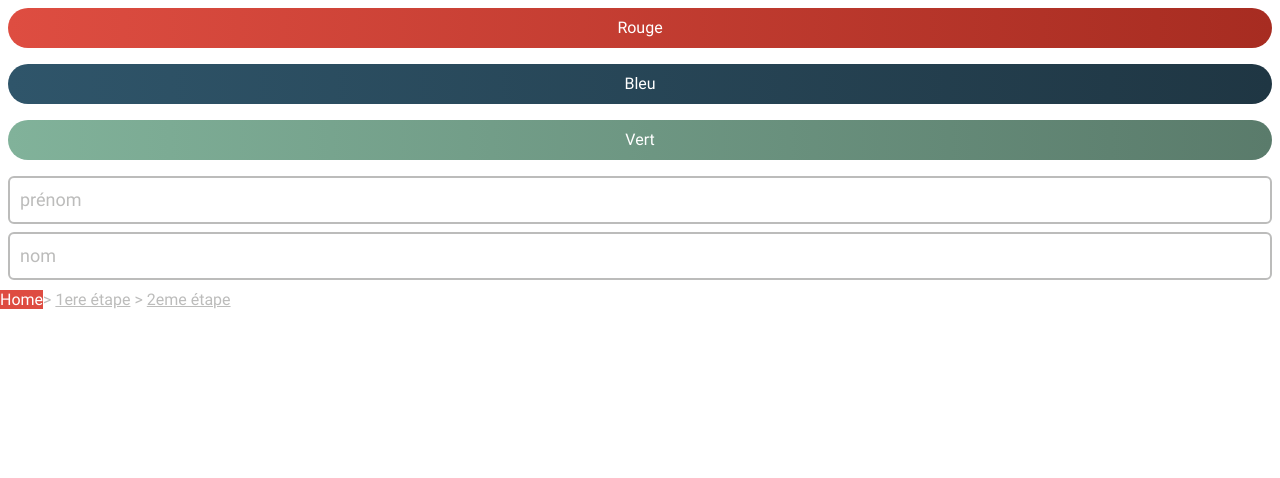
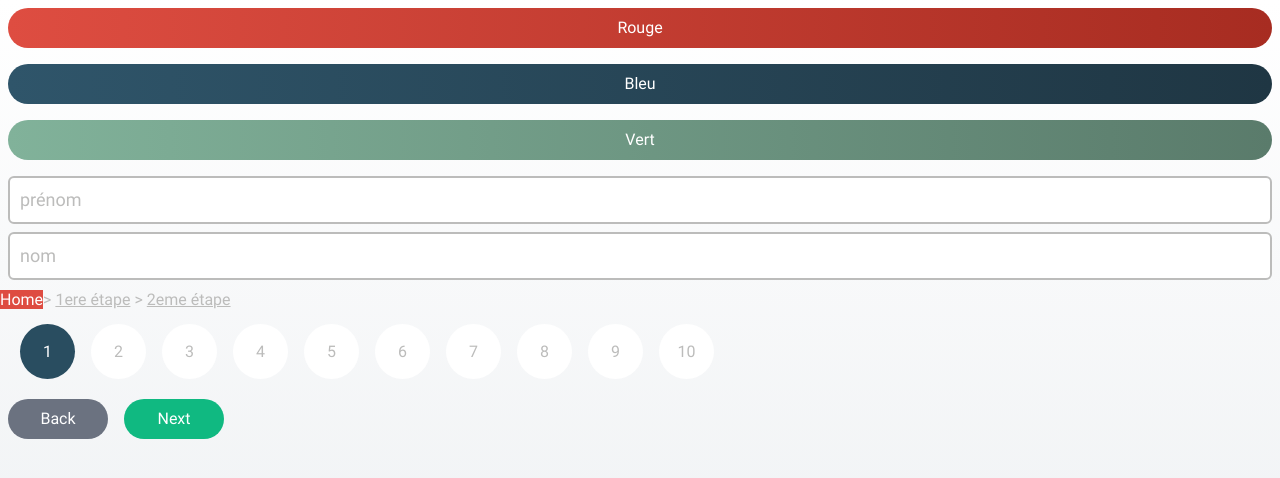
Before and after one commit to YellowError/OwwI, a Next.js app: page /test in a window 1280 px wide. Shown: the top 478 px of the page. Built offline with nearby package versions, Linux system fonts and the light colour scheme.

Commit message:
ajout du stepbystep pour estimation en component + boutons next / back cliquable pour l'effet

```diff
--- a/components/floatingInput.js
+++ b/components/floatingInput.js
@@ -3,14 +3,14 @@ import React, { useState } from "react";
 const FloatingInput = ({ label, type = "text" }) => {
   const [isActive, setIsActive] = useState(false);
   const [value, setValue] = useState("");
-  function handleTextChange(text) {
+  const handleTextChange = (text) => {
     setValue(text);
     if (text !== "") {
       setIsActive(true);
     } else {
       setIsActive(false);
     }
-  }
+  };
 
   return (
     <div className="float-label">
--- /dev/null
+++ b/components/stepNavMenu.js
@@ -0,0 +1,210 @@
+import React, { useState } from "react";
+
+const StepNavMenu = () => {
+  const [compteur, setCompteur] = useState(1);
+  const [isStep1Default, setIsStep1Default] = useState(true);
+  const [isStep1Completed, setStep1Completed] = useState(false);
+  const [isStep2Completed, setStep2Completed] = useState(false);
+  const [isStep3Completed, setStep3Completed] = useState(false);
+  const [isStep4Completed, setStep4Completed] = useState(false);
+  const [isStep5Completed, setStep5Completed] = useState(false);
+  const [isStep6Completed, setStep6Completed] = useState(false);
+  const [isStep7Completed, setStep7Completed] = useState(false);
+  const [isStep8Completed, setStep8Completed] = useState(false);
+  const [isStep9Completed, setStep9Completed] = useState(false);
+  const [isStep10Completed, setStep10Completed] = useState(false);
+  const [isStep2Current, setStep2Current] = useState(false);
+  const [isStep3Current, setStep3Current] = useState(false);
+  const [isStep4Current, setStep4Current] = useState(false);
+  const [isStep5Current, setStep5Current] = useState(false);
+  const [isStep6Current, setStep6Current] = useState(false);
+  const [isStep7Current, setStep7Current] = useState(false);
+  const [isStep8Current, setStep8Current] = useState(false);
+  const [isStep9Current, setStep9Current] = useState(false);
+  const [isStep10Current, setStep10Current] = useState(false);
+
+  const btnNext = () => {
+    if (compteur === 1) {
+      setStep1Completed(true);
+      setIsStep1Default(false);
+      setStep2Current(true);
+      setCompteur(compteur + 1);
+    }
+    if (compteur === 2) {
+      setStep2Completed(true);
+      setStep3Current(true);
+      setCompteur(compteur + 1);
+    }
+    if (compteur === 3) {
+      setStep3Completed(true);
+      setStep4Current(true);
+      setCompteur(compteur + 1);
+    }
+    if (compteur === 4) {
+      setStep4Completed(true);
+      setStep5Current(true);
+      setCompteur(compteur + 1);
+    }
+    if (compteur === 5) {
+      setStep5Completed(true);
+      setStep6Current(true);
+      setCompteur(compteur + 1);
+    }
+    if (compteur === 6) {
+      setStep6Completed(true);
+      setStep7Current(true);
+      setCompteur(compteur + 1);
+    }
+    if (compteur === 7) {
+      setStep7Completed(true);
+      setStep8Current(true);
+      setCompteur(compteur + 1);
+    }
+    if (compteur === 8) {
+      setStep8Completed(true);
+      setStep9Current(true);
+      setCompteur(compteur + 1);
+    }
+    if (compteur === 9) {
+      setStep9Completed(true);
+      setStep10Current(true);
+      setCompteur(compteur + 1);
+    }
+  };
+
+  const btnBack = () => {
+    if (compteur === 2) {
+      setStep1Completed(false);
+      setIsStep1Default(true);
+      setStep2Current(false);
+      setCompteur(compteur - 1);
+    }
+    if (compteur === 3) {
+      setStep2Completed(false);
+      setStep3Current(false);
+      setCompteur(compteur - 1);
+    }
+    if (compteur === 4) {
+      setStep3Completed(false);
+      setStep4Current(false);
+      setCompteur(compteur - 1);
+    }
+    if (compteur === 5) {
+      setStep4Completed(false);
+      setStep5Current(false);
+      setCompteur(compteur - 1);
+    }
+    if (compteur === 6) {
+      setStep5Completed(false);
+      setStep6Current(false);
+      setCompteur(compteur - 1);
+    }
+    if (compteur === 7) {
+      setStep6Completed(false);
+      setStep7Current(false);
+      setCompteur(compteur - 1);
+    }
+    if (compteur === 8) {
+      setStep7Completed(false);
+      setStep8Current(false);
+      setCompteur(compteur - 1);
+    }
+    if (compteur === 9) {
+      setStep8Completed(false);
+      setStep9Current(false);
+      setCompteur(compteur - 1);
+    }
+    if (compteur === 10) {
+      setStep9Completed(false);
+      setStep10Current(false);
+      setCompteur(compteur - 1);
+    }
+  };
+
+  return (
+    <div>
+      <ul className="flex items-center content">
+        <li
+          className={`${isStep1Completed ? "completed" : ""} ${
+            isStep1Default ? "firstOne" : ""
+          }`}
+        >
+          1
+        </li>
+        <li
+          className={`${isStep2Completed ? "completed" : ""} ${
+            isStep2Current ? "current" : ""
+          }`}
+        >
+          2
+        </li>
+        <li
+          className={`${isStep3Completed ? "completed" : ""} ${
+            isStep3Current ? "current" : ""
+          }`}
+        >
+          3
+        </li>
+        <li
+          className={`${isStep4Completed ? "completed" : ""} ${
+            isStep4Current ? "current" : ""
+          }`}
+        >
+          4
+        </li>
+        <li
+          className={`${isStep5Completed ? "completed" : ""} ${
+            isStep5Current ? "current" : ""
+          }`}
+        >
+          5
+        </li>
+        <li
+          className={`${isStep6Completed ? "completed" : ""} ${
+            isStep6Current ? "current" : ""
+          }`}
+        >
+          6
+        </li>
+        <li
+          className={`${isStep7Completed ? "completed" : ""} ${
+            isStep7Current ? "current" : ""
+          }`}
+        >
+          7
+        </li>
+        <li
+          className={`${isStep8Completed ? "completed" : ""} ${
+            isStep8Current ? "current" : ""
+          }`}
+        >
+          8
+        </li>
+        <li
+          className={`${isStep9Completed ? "completed" : ""} ${
+            isStep9Current ? "current" : ""
+          }`}
+        >
+          9
+        </li>
+        <li
+          className={`${isStep10Completed ? "completed" : ""} ${
+            isStep10Current ? "lastOne" : ""
+          }`}
+        >
+          10
+        </li>
+      </ul>
+      <div className="btn-container">
+        <button className="btn bg-gray-500" id="Back" onClick={btnBack}>
+          Back
+        </button>
+        <button className="btn bg-green-500" id="Next" onClick={btnNext}>
+          Next
+        </button>
+      </div>
+    </div>
+  );
+};
+
+export default StepNavMenu;
--- a/pages/test.js
+++ b/pages/test.js
@@ -1,5 +1,6 @@
 import React, { useState } from "react";
 import FloatingInput from "../components/floatingInput";
+import StepNavMenu from "../components/stepNavMenu";
 
 const test = () => {
   return (
@@ -31,6 +32,8 @@ const test = () => {
           </li>
         </ul>
       </nav>
+
+      <StepNavMenu />
     </div>
   );
 };
--- a/styles/global.css
+++ b/styles/global.css
@@ -54,6 +54,15 @@ body {
   margin: 0;
   font-family: "textRegular";
 }
+body {
+  background: rgb(255, 255, 255);
+  background: linear-gradient(
+    180deg,
+    rgba(255, 255, 255, 1) 0%,
+    rgba(234, 237, 240, 1) 100%
+  );
+  min-height: 100vh;
+}
 
 *,
 *:before,
@@ -79,6 +88,7 @@ img {
     rgba(167, 44, 33, 1) 100%
   );
 }
+
 .btnRed:hover {
   background: rgb(222, 77, 65);
   background: linear-gradient(
@@ -105,6 +115,7 @@ img {
     rgba(31, 54, 67, 1) 100%
   );
 }
+
 .btnGreen {
   background: rgb(129, 178, 154);
   background: linear-gradient(
@@ -113,6 +124,7 @@ img {
     rgba(90, 123, 107, 1) 100%
   );
 }
+
 .btnGreen:hover {
   background: rgb(129, 178, 154);
   background: linear-gradient(
@@ -184,6 +196,7 @@ img {
   fill: #de4c41;
   color: #fff;
 }
+
 .linkArialHome:hover {
   background-color: #294d60;
   fill: #294d60;
@@ -199,6 +212,7 @@ img {
   content: ">";
   color: #bcbcbb;
 }
+
 .filArial li:last-child:after,
 .filArial:first-child:after {
   content: "";
@@ -207,3 +221,71 @@ img {
 .linkArial:hover {
   color: #294d60;
 }
+
+.content {
+  @apply m-3;
+  color: #bcbcbb;
+  overflow-x: scroll;
+  flex-wrap: nowrap;
+}
+
+.content::-webkit-scrollbar {
+  display: none;
+}
+
+.content:before,
+.content:after {
+  content: " ";
+  display: table;
+}
+
+.content li {
+  min-width: 55px;
+  height: 55px;
+  margin: 0 8px;
+  @apply text-center flex items-center justify-center rounded-full bg-white;
+}
+
+.content .current {
+  margin: 0;
+  margin-right: 8px;
+  border-radius: 0 50% 50% 0;
+  color: #fff;
+  background-color: #294d60;
+  min-width: 63px;
+}
+
+.content .completed {
+  margin: 0;
+  min-width: 71px;
+  color: #fff;
+  border-radius: 0;
+  background-color: #294d60;
+}
+
+.content .completed:first-child {
+  border-radius: 50% 0 0 50%;
+  min-width: 63px;
+  margin-left: 8px;
+}
+
+.content .firstOne {
+  background-color: #294d60;
+  color: #fff;
+  border-radius: 100%;
+}
+
+.content .lastOne {
+  background-color: #294d60;
+  color: #fff;
+  border-radius: 0 50% 50% 0;
+  margin: 0;
+}
+
+#Back {
+  width: 100px;
+}
+
+#Next {
+  width: 100px;
+}
```
